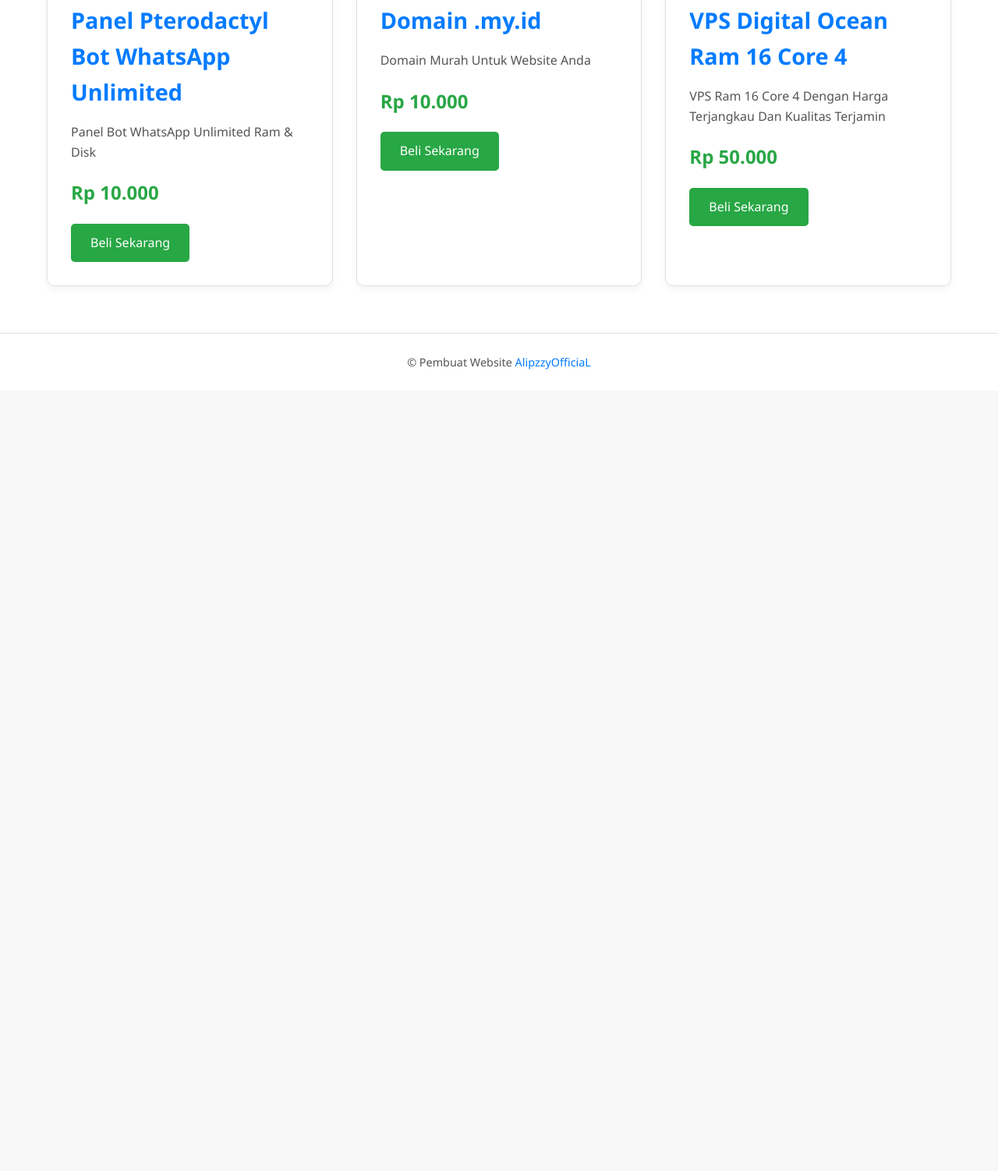
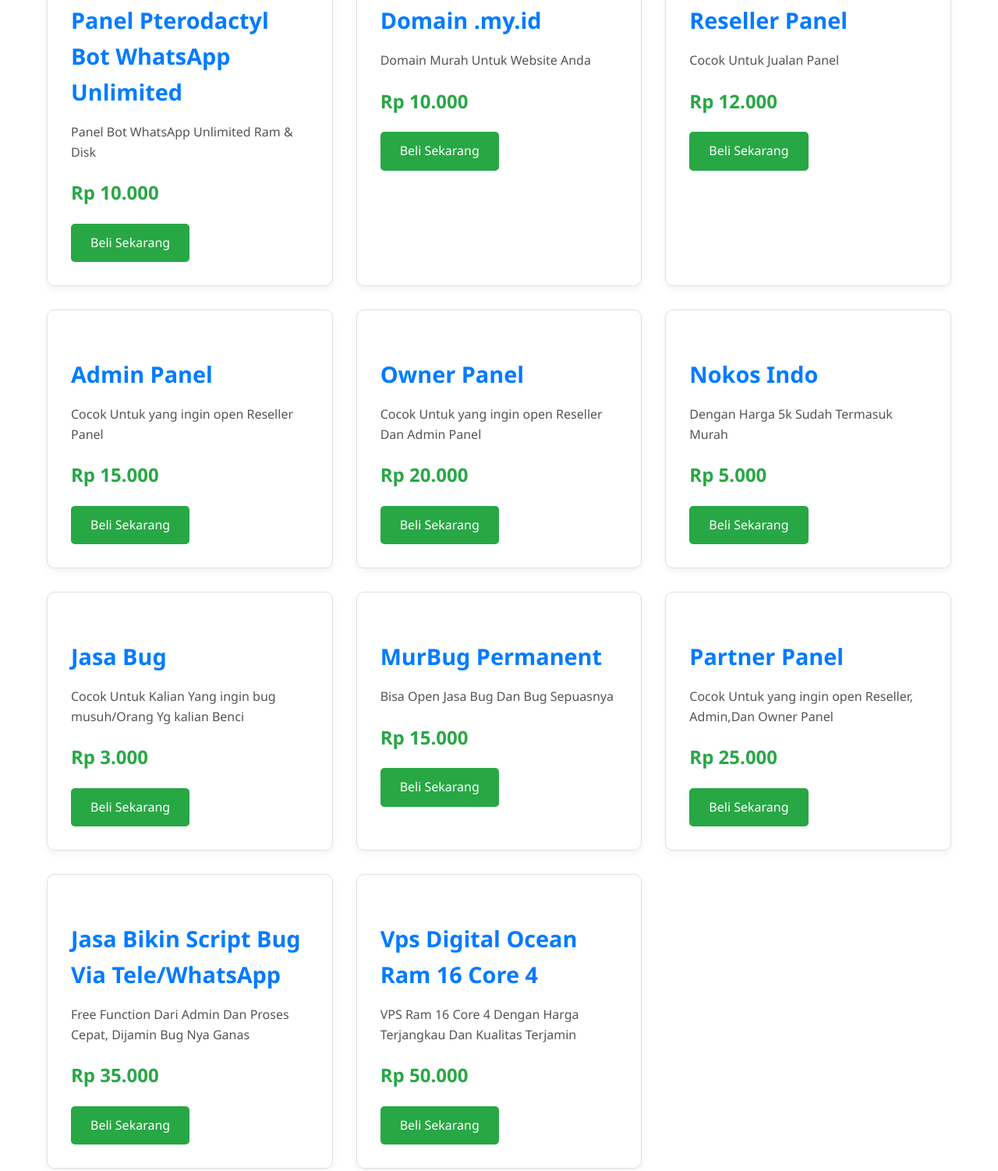
Before and after one commit to RAJAPANEL12/alipzzystorev2.github.io, a plain HTML site: page index.html in a window 1280 px wide. Shown: the part 711-2213 px from the top of the page at 78% size. Before the commit the page ends 1212 px from the top, so only its background shows below. Drawn offline with Linux system fonts and the light colour scheme.

Commit message:
Update index.html

```diff
--- a/index.html
+++ b/index.html
@@ -266,7 +266,63 @@
                 </div>
 
                 <div class="product-card">
-                    <h3>VPS Digital Ocean Ram 16 Core 4</h3>
+                    <h3>Reseller Panel</h3>
+                    <p>Cocok Untuk Jualan Panel</p>
+                    <span class="price">Rp 12.000</span>
+                    <a href="https://wa.me/6281399649577?text=Bang mau beli Reseller Panel dengan harga 12k" target="_blank" class="btn-buy">Beli Sekarang</a>
+                </div>
+
+                <div class="product-card">
+                    <h3>Admin Panel</h3>
+                    <p>Cocok Untuk yang ingin open Reseller Panel</p>
+                    <span class="price">Rp 15.000</span>
+                    <a href="https://wa.me/6281399649577?text=Bang mau beli Admin Panel dengan harga 15k" target="_blank" class="btn-buy">Beli Sekarang</a>
+                </div>
+
+                <div class="product-card">
+                    <h3>Owner Panel</h3>
+                    <p>Cocok Untuk yang ingin open Reseller Dan Admin Panel</p>
+                    <span class="price">Rp 20.000</span>
+                    <a href="https://wa.me/6281399649577?text=Bang mau beli Owner Panel dengan harga 20k" target="_blank" class="btn-buy">Beli Sekarang</a>
+                </div>
+
+                <div class="product-card">
+                    <h3>Nokos Indo</h3>
+                    <p>Dengan Harga 5k Sudah Termasuk Murah</p>
+                    <span class="price">Rp 5.000</span>
+                    <a href="https://wa.me/6281399649577?text=Bang mau beli Nokos Indo dengan harga 5k" target="_blank" class="btn-buy">Beli Sekarang</a>
+                </div>
+
+                <div class="product-card">
+                    <h3>Jasa Bug</h3>
+                    <p>Cocok Untuk Kalian Yang ingin bug musuh/Orang Yg kalian Benci</p>
+                    <span class="price">Rp 3.000</span>
+                    <a href="https://wa.me/6281399649577?text=Bang mau beli Jasa Bug dengan harga 3k" target="_blank" class="btn-buy">Beli Sekarang</a>
+                </div>
+
+                <div class="product-card">
+                    <h3>MurBug Permanent</h3>
+                    <p>Bisa Open Jasa Bug Dan Bug Sepuasnya</p>
+                    <span class="price">Rp 15.000</span>
+                    <a href="https://wa.me/6281399649577?text=Bang mau beli Murbug Permanent dengan harga 15k" target="_blank" class="btn-buy">Beli Sekarang</a>
+                </div>
+
+                <div class="product-card">
+                    <h3>Partner Panel</h3>
+                    <p>Cocok Untuk yang ingin open Reseller, Admin,Dan Owner Panel</p>
+                    <span class="price">Rp 25.000</span>
+                    <a href="https://wa.me/6281399649577?text=Bang mau beli Partner Panel dengan harga 25k" target="_blank" class="btn-buy">Beli Sekarang</a>
+                </div>
+
+                <div class="product-card">
+                    <h3>Jasa Bikin Script Bug Via Tele/WhatsApp</h3>
+                    <p>Free Function Dari Admin Dan Proses Cepat, Dijamin Bug Nya Ganas</p>
+                    <span class="price">Rp 35.000</span>
+                    <a href="https://wa.me/6281399649577?text=Bang mau beli Jasa Bikin Sc Bug dengan harga 35k" target="_blank" class="btn-buy">Beli Sekarang</a>
+                </div>
+
+                <div class="product-card">
+                    <h3>Vps Digital Ocean Ram 16 Core 4</h3>
                     <p>VPS Ram 16 Core 4 Dengan Harga Terjangkau Dan Kualitas Terjamin</p>
                     <span class="price">Rp 50.000</span>
                     <a href="https://wa.me/6281399649577?text=Bang mau beli vps ram 16 core 4 dengan harga 50k" target="_blank" class="btn-buy">Beli Sekarang</a>
```
